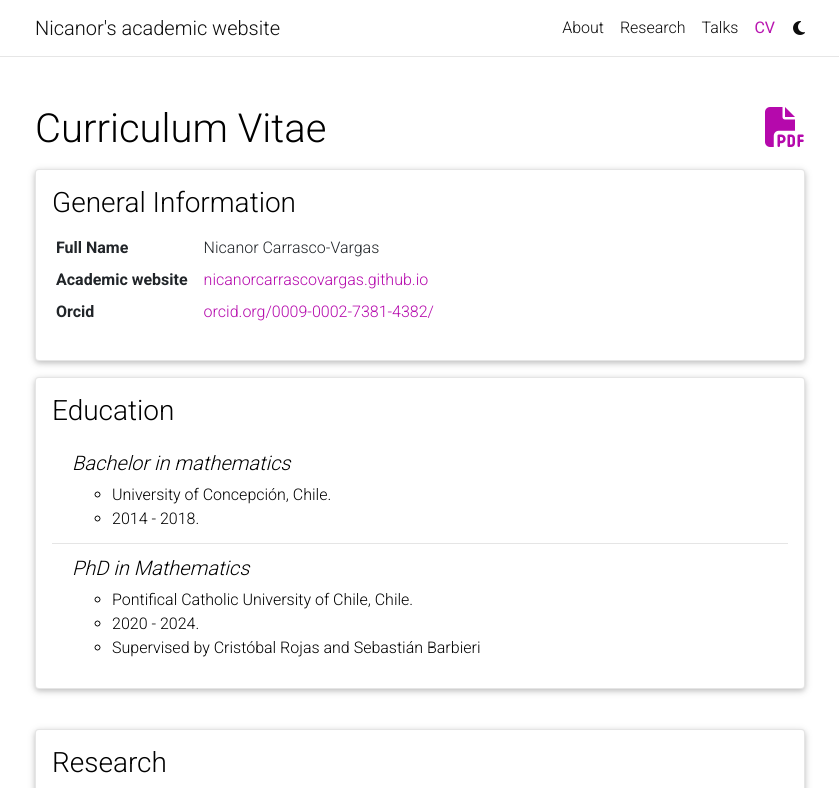
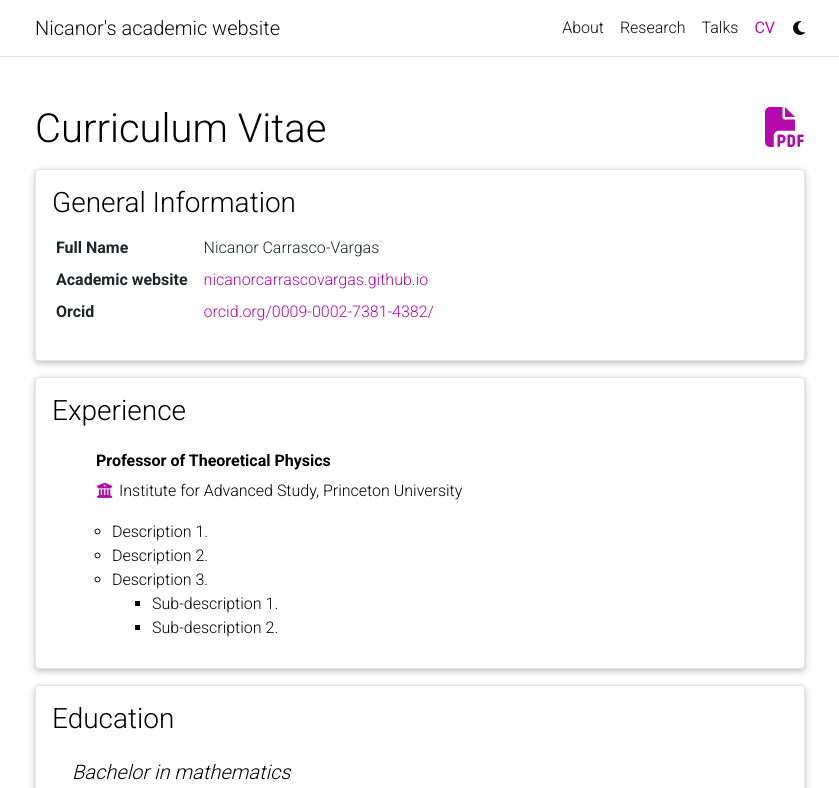
Before and after one commit to nicanorcarrascovargas/nicanorcarrascovargas.github.io, a Jekyll site: the page built from _pages/cv.md, in a window 1280 px wide and 900 px high, cut to the strip 0-788 px from the top of the window. Shown: the whole strip, without its empty margins (220-1059 px from the left). Built offline with Jekyll 4.4.1, drawn with Linux system fonts in a browser that asks for light colours; comment, search, counter and statistics services are not loaded; a style sheet for code colours, icons or effects is not loaded.

Commit message:
Update cv.yml

```diff
--- a/_data/cv.yml
+++ b/_data/cv.yml
@@ -7,10 +7,23 @@
       value: <a href="https://nicanorcarrascovargas.github.io">nicanorcarrascovargas.github.io</a>
     - name: Orcid
       value: <a href="https://orcid.org/0009-0002-7381-4382/print">orcid.org/0009-0002-7381-4382/</a>
+- title: Experience
+  type: time_table
+  contents:
+    - title: Professor of Theoretical Physics
+      institution: Institute for Advanced Study, Princeton University
+      description:
+        - Description 1.
+        - Description 2.
+        - title: Description 3.
+          contents:
+            - Sub-description 1.
+            - Sub-description 2.
 - title: Education
   type: nested_list
   contents:
     - title: Bachelor in mathematics
+      description: description
       items:
         - University of Concepción, Chile.
         - 2014 - 2018.
```
